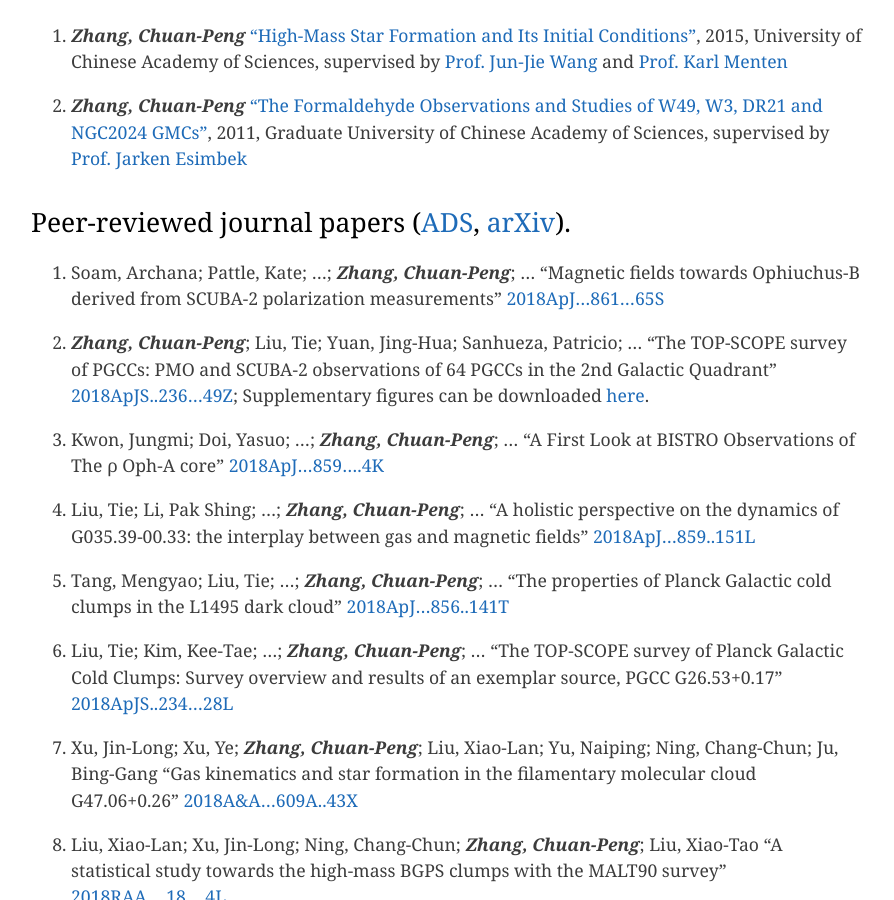
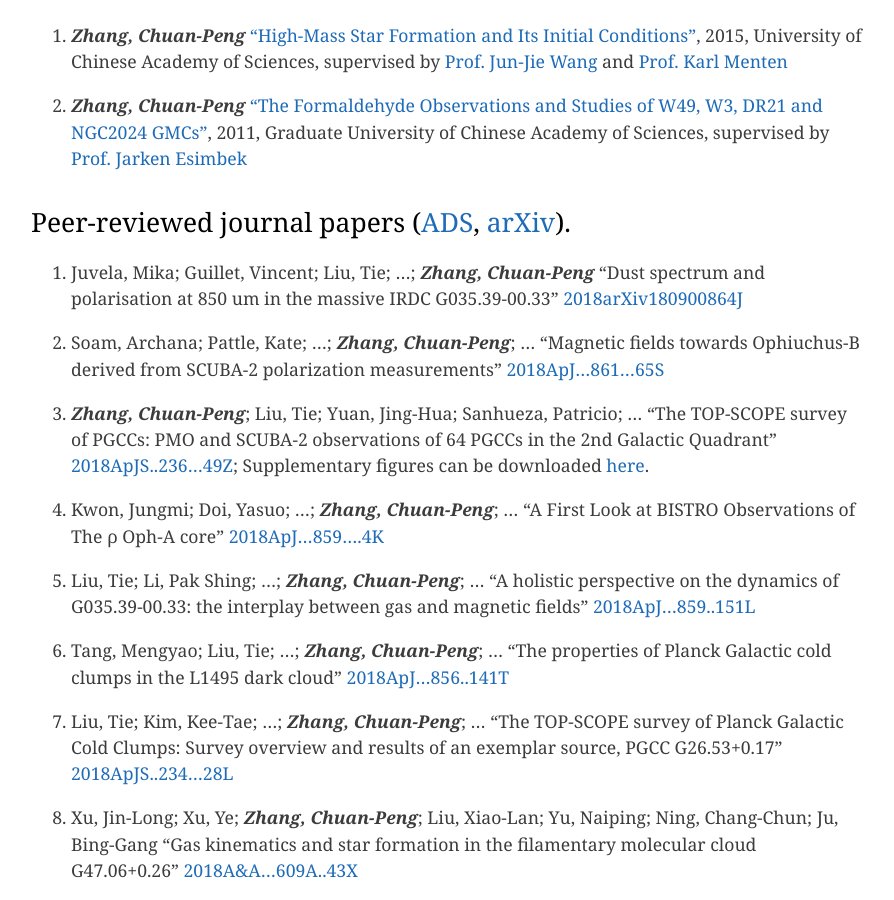
Before and after one commit to zcp521/zcp521.github.io, a Jekyll site: the page built from pub.md, in a window 1280 px wide and 900 px high, scrolled down 476 px. Shown: the whole window, without its empty margins (193-1087 px from the left). Built offline with Jekyll 4.4.1, drawn with Linux system fonts in a browser that asks for light colours.

Commit message:
Initial commit

```diff
--- a/pub.md
+++ b/pub.md
@@ -13,6 +13,11 @@ tagline: "My publication list"
 
 
 ## Peer-reviewed journal papers ([ADS](http://adsabs.harvard.edu/cgi-bin/nph-abs_connect?library&libname=zhang&libid=5a2d77bd55), [arXiv](https://arxiv.org/a/zhang_c_2.html)).
+
+27. Juvela, Mika; Guillet, Vincent; Liu, Tie; ...; ***Zhang, Chuan-Peng***
+	"Dust spectrum and polarisation at 850 um in the massive IRDC G035.39-00.33"
+	[2018arXiv180900864J](https://arxiv.org/abs/1809.00864)
+
 
 27. Soam, Archana; Pattle, Kate; ...; ***Zhang, Chuan-Peng***; ...
 	"Magnetic fields towards Ophiuchus-B derived from SCUBA-2 polarization measurements"
```
